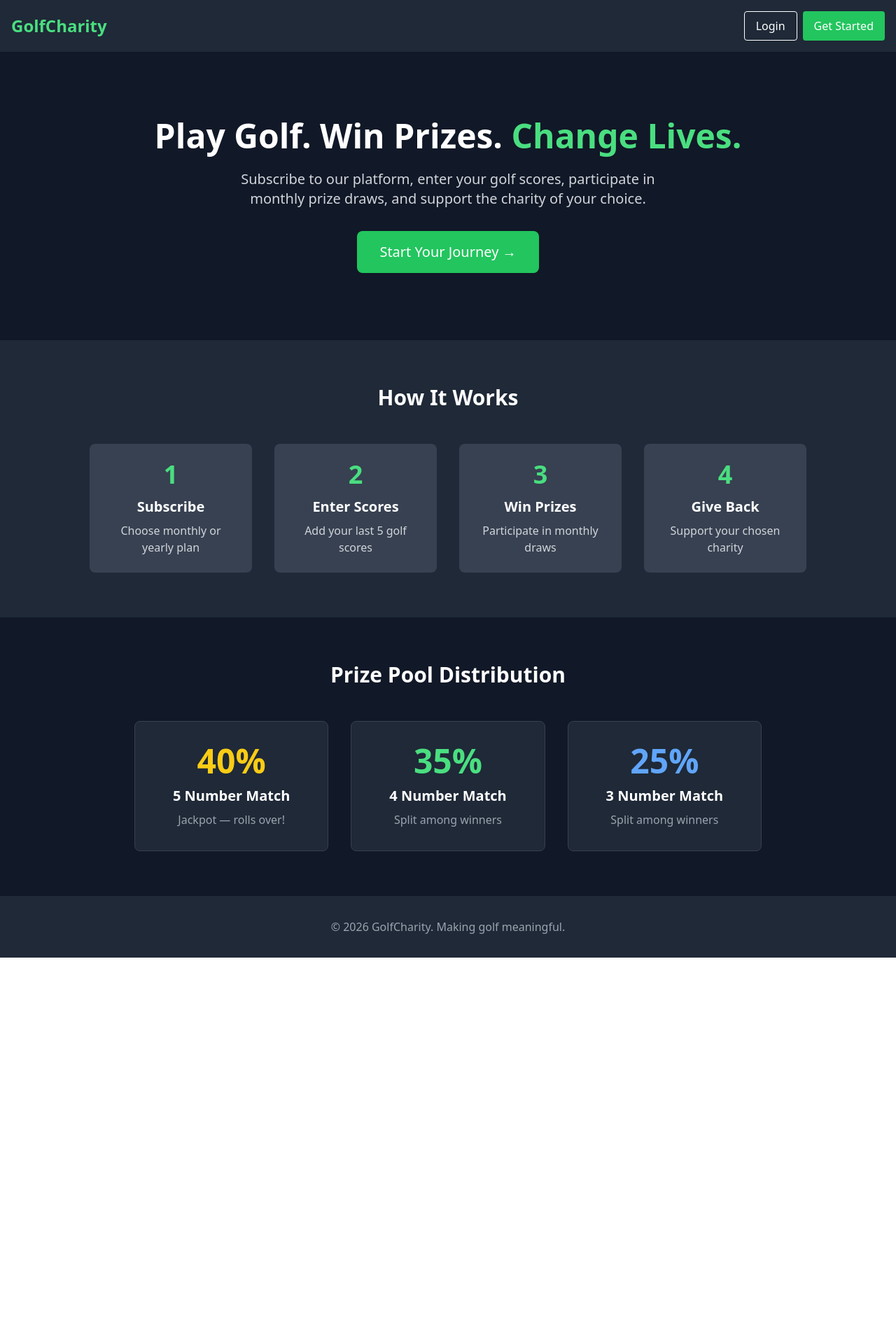
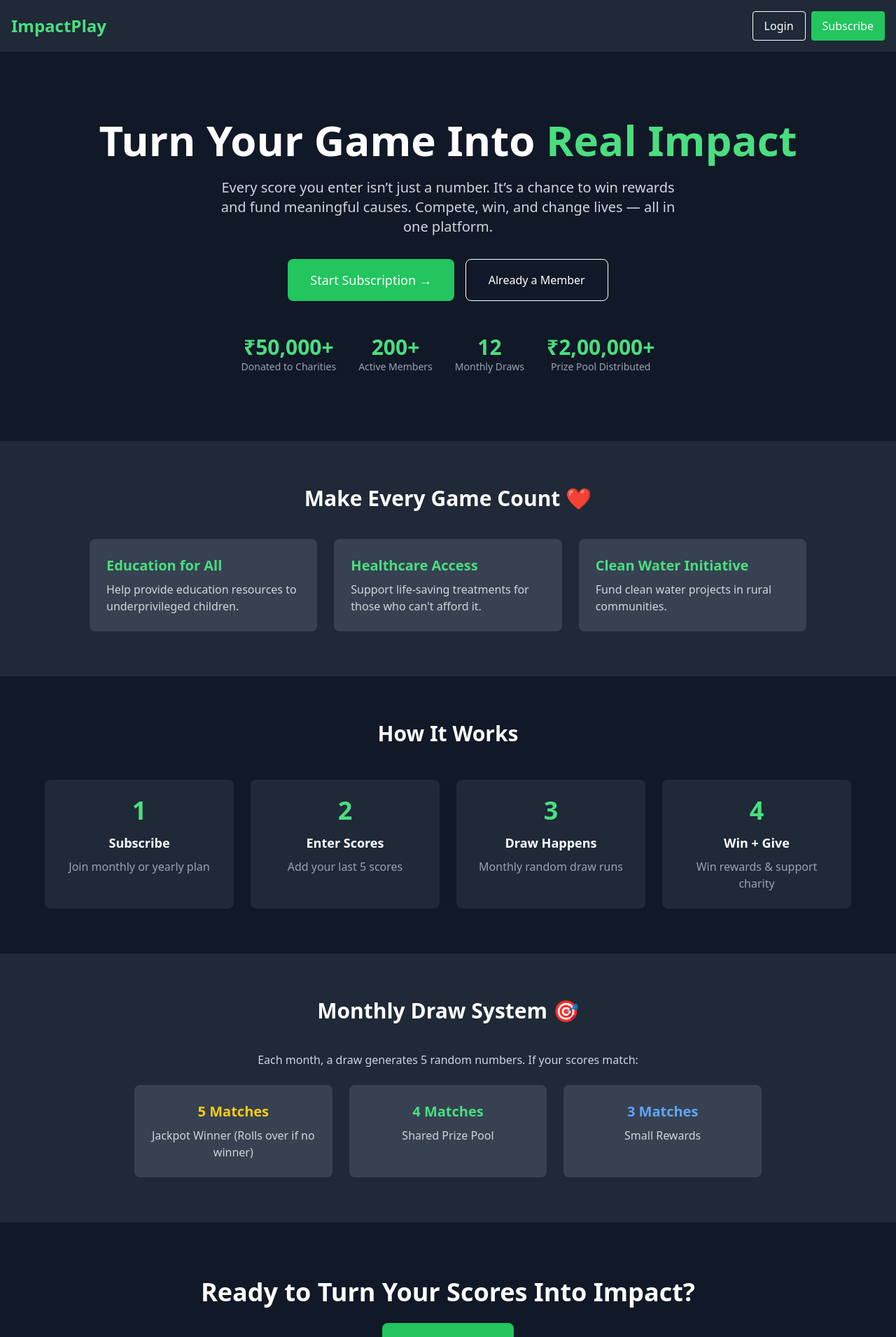
Before and after one commit to Sakshiingle/golf-charity-platform, a React (Create React App) app: page / in a window 1280 px wide. Shown: the top 1910 px of the page at 70% size. Before the commit the page ends 1368 px from the top, so only its background shows below. Built offline with nearby package versions, Linux system fonts and the light colour scheme; no server answers.

Commit message:
Fix signup crash, add route protection and landing page trust stats

```diff
--- a/src/pages/Dashboard.js
+++ b/src/pages/Dashboard.js
@@ -51,10 +51,17 @@ function Dashboard() {
   };
 
   const handleAddScore = async () => {
+    // 🔥 SUBSCRIPTION VALIDATION (ADDED)
+    if (profile?.subscription_status !== 'active') {
+      setMessage('Please subscribe before adding scores');
+      return;
+    }
+
     if (!newScore || !newDate) {
       setMessage('Please enter score and date');
       return;
     }
+
     if (newScore < 1 || newScore > 45) {
       setMessage('Score must be between 1 and 45');
       return;
@@ -82,6 +89,7 @@ function Dashboard() {
       setMessage('Error adding score');
       return;
     }
+
     setMessage('Score added successfully!');
     setNewScore('');
     setNewDate('');
@@ -242,11 +250,16 @@ function Dashboard() {
                   className="px-4 py-2 bg-gray-700 rounded text-white focus:outline-none focus:ring-2 focus:ring-green-500"
                 />
                 <button
-                  onClick={handleAddScore}
-                  className="px-6 py-2 bg-green-500 rounded hover:bg-green-600 font-bold"
-                >
-                  Add Score
-                </button>
+  onClick={handleAddScore}
+  disabled={profile?.subscription_status !== 'active'}
+  className={`px-6 py-2 rounded font-bold ${
+    profile?.subscription_status === 'active'
+      ? 'bg-green-500 hover:bg-green-600'
+      : 'bg-gray-500 cursor-not-allowed'
+  }`}
+>
+  Add Score
+</button>
               </div>
               <p className="text-gray-400 text-sm mt-2">
                 Only last 5 scores are kept. Oldest is removed automatically.
--- a/src/pages/Landing.js
+++ b/src/pages/Landing.js
@@ -5,77 +5,165 @@ function Landing() {
 
   return (
     <div className="min-h-screen bg-gray-900 text-white">
+
       {/* Navbar */}
       <nav className="flex flex-wrap justify-between items-center px-4 py-4 bg-gray-800">
-        <h1 className="text-2xl font-bold text-green-400">GolfCharity</h1>
+        <h1 className="text-2xl font-bold text-green-400">ImpactPlay</h1>
         <div className="flex gap-2 mt-2 md:mt-0">
           <button
             onClick={() => navigate('/login')}
-            className="px-4 py-2 text-white border border-white rounded hover:bg-white hover:text-gray-900">
+            className="px-4 py-2 border border-white rounded hover:bg-white hover:text-gray-900">
             Login
           </button>
           <button
             onClick={() => navigate('/signup')}
-            className="px-4 py-2 bg-green-500 text-white rounded hover:bg-green-600">
-            Get Started
+            className="px-4 py-2 bg-green-500 rounded hover:bg-green-600">
+            Subscribe
           </button>
         </div>
       </nav>
 
       {/* Hero Section */}
-      <div className="flex flex-col items-center justify-center text-center px-4 py-24">
-        <h2 className="text-5xl font-bold mb-6">Play Golf. Win Prizes. <span className="text-green-400">Change Lives.</span></h2>
-        <p className="text-xl text-gray-300 mb-8 max-w-2xl">
-          Subscribe to our platform, enter your golf scores, participate in monthly prize draws, and support the charity of your choice.
+      <section className="flex flex-col items-center justify-center text-center px-4 py-24">
+        <h2 className="text-4xl md:text-6xl font-bold mb-6 leading-tight">
+          Turn Your Game Into <span className="text-green-400">Real Impact</span>
+        </h2>
+
+        <p className="text-lg md:text-xl text-gray-300 mb-8 max-w-2xl">
+          Every score you enter isn’t just a number. It’s a chance to win rewards
+          and fund meaningful causes. Compete, win, and change lives — all in one platform.
         </p>
-        <button
-          onClick={() => navigate('/signup')}
-          className="px-8 py-4 bg-green-500 text-white text-xl rounded-lg hover:bg-green-600 transition">
-          Start Your Journey →
-        </button>
-      </div>
 
-      {/* How It Works */}
-      <div className="bg-gray-800 py-16 px-8">
-        <h3 className="text-3xl font-bold text-center mb-12">How It Works</h3>
-        <div className="grid grid-cols-1 md:grid-cols-4 gap-8 max-w-5xl mx-auto">
+        <div className="flex flex-col sm:flex-row gap-4">
+  <button
+    onClick={() => navigate('/signup')}
+    className="px-8 py-4 bg-green-500 text-lg rounded-lg hover:bg-green-600 transition">
+    Start Subscription →
+  </button>
+  <button
+    onClick={() => navigate('/login')}
+    className="px-8 py-4 border border-white rounded-lg hover:bg-white hover:text-gray-900">
+    Already a Member
+  </button>
+</div>
+
+{/* Trust Stats */}
+<div className="flex flex-wrap justify-center gap-8 mt-12">
+  {[
+    { value: '₹50,000+', label: 'Donated to Charities' },
+    { value: '200+', label: 'Active Members' },
+    { value: '12', label: 'Monthly Draws' },
+    { value: '₹2,00,000+', label: 'Prize Pool Distributed' },
+  ].map((stat) => (
+    <div key={stat.label} className="text-center">
+      <p className="text-3xl font-bold text-green-400">{stat.value}</p>
+      <p className="text-gray-400 text-sm">{stat.label}</p>
+    </div>
+  ))}
+</div>
+      </section>
+
+      {/* Charity Spotlight */}
+      <section className="bg-gray-800 py-16 px-6">
+        <h3 className="text-3xl font-bold text-center mb-10">
+          Make Every Game Count ❤️
+        </h3>
+
+        <div className="max-w-5xl mx-auto grid md:grid-cols-3 gap-6">
           {[
-            { step: '1', title: 'Subscribe', desc: 'Choose monthly or yearly plan' },
-            { step: '2', title: 'Enter Scores', desc: 'Add your last 5 golf scores' },
-            { step: '3', title: 'Win Prizes', desc: 'Participate in monthly draws' },
-            { step: '4', title: 'Give Back', desc: 'Support your chosen charity' },
-          ].map((item) => (
-            <div key={item.step} className="text-center p-6 bg-gray-700 rounded-lg">
-              <div className="text-4xl font-bold text-green-400 mb-3">{item.step}</div>
-              <h4 className="text-xl font-bold mb-2">{item.title}</h4>
-              <p className="text-gray-300">{item.desc}</p>
+            {
+              title: "Education for All",
+              desc: "Help provide education resources to underprivileged children."
+            },
+            {
+              title: "Healthcare Access",
+              desc: "Support life-saving treatments for those who can't afford it."
+            },
+            {
+              title: "Clean Water Initiative",
+              desc: "Fund clean water projects in rural communities."
+            }
+          ].map((charity, i) => (
+            <div key={i} className="p-6 bg-gray-700 rounded-lg hover:scale-105 transition">
+              <h4 className="text-xl font-bold mb-2 text-green-400">{charity.title}</h4>
+              <p className="text-gray-300">{charity.desc}</p>
             </div>
           ))}
         </div>
-      </div>
+      </section>
 
-      {/* Prize Pool Section */}
-      <div className="py-16 px-8">
-        <h3 className="text-3xl font-bold text-center mb-12">Prize Pool Distribution</h3>
-        <div className="grid grid-cols-1 md:grid-cols-3 gap-8 max-w-4xl mx-auto">
+      {/* How It Works */}
+      <section className="py-16 px-6">
+        <h3 className="text-3xl font-bold text-center mb-12">
+          How It Works
+        </h3>
+
+        <div className="grid grid-cols-1 md:grid-cols-4 gap-6 max-w-6xl mx-auto">
           {[
-            { match: '5 Number Match', pool: '40%', color: 'text-yellow-400', note: 'Jackpot — rolls over!' },
-            { match: '4 Number Match', pool: '35%', color: 'text-green-400', note: 'Split among winners' },
-            { match: '3 Number Match', pool: '25%', color: 'text-blue-400', note: 'Split among winners' },
+            { step: "1", title: "Subscribe", desc: "Join monthly or yearly plan" },
+            { step: "2", title: "Enter Scores", desc: "Add your last 5 scores" },
+            { step: "3", title: "Draw Happens", desc: "Monthly random draw runs" },
+            { step: "4", title: "Win + Give", desc: "Win rewards & support charity" },
           ].map((item) => (
-            <div key={item.match} className="text-center p-8 bg-gray-800 rounded-lg border border-gray-700">
-              <div className={`text-5xl font-bold mb-3 ${item.color}`}>{item.pool}</div>
-              <h4 className="text-xl font-bold mb-2">{item.match}</h4>
-              <p className="text-gray-400">{item.note}</p>
+            <div key={item.step} className="p-6 bg-gray-800 rounded-lg text-center">
+              <div className="text-4xl font-bold text-green-400 mb-3">
+                {item.step}
+              </div>
+              <h4 className="text-lg font-semibold mb-2">{item.title}</h4>
+              <p className="text-gray-400">{item.desc}</p>
             </div>
           ))}
         </div>
-      </div>
+      </section>
+
+      {/* Draw Explanation */}
+      <section className="bg-gray-800 py-16 px-6">
+        <h3 className="text-3xl font-bold text-center mb-10">
+          Monthly Draw System 🎯
+        </h3>
+
+        <div className="max-w-4xl mx-auto text-center text-gray-300">
+          <p className="mb-6">
+            Each month, a draw generates 5 random numbers. If your scores match:
+          </p>
+
+          <div className="grid md:grid-cols-3 gap-6">
+            <div className="p-6 bg-gray-700 rounded-lg">
+              <h4 className="text-yellow-400 text-xl font-bold mb-2">5 Matches</h4>
+              <p>Jackpot Winner (Rolls over if no winner)</p>
+            </div>
+
+            <div className="p-6 bg-gray-700 rounded-lg">
+              <h4 className="text-green-400 text-xl font-bold mb-2">4 Matches</h4>
+              <p>Shared Prize Pool</p>
+            </div>
+
+            <div className="p-6 bg-gray-700 rounded-lg">
+              <h4 className="text-blue-400 text-xl font-bold mb-2">3 Matches</h4>
+              <p>Small Rewards</p>
+            </div>
+          </div>
+        </div>
+      </section>
+
+      {/* Final CTA */}
+      <section className="py-20 text-center px-6">
+        <h3 className="text-3xl md:text-4xl font-bold mb-6">
+          Ready to Turn Your Scores Into Impact?
+        </h3>
+
+        <button
+          onClick={() => navigate('/signup')}
+          className="px-10 py-4 bg-green-500 text-xl rounded-lg hover:bg-green-600 transition">
+          Join Now →
+        </button>
+      </section>
 
       {/* Footer */}
-      <footer className="bg-gray-800 text-center py-8 text-gray-400">
-        <p>© 2026 GolfCharity. Making golf meaningful.</p>
+      <footer className="bg-gray-800 text-center py-6 text-gray-400">
+        <p>© 2026 ImpactPlay. Play with purpose.</p>
       </footer>
+
     </div>
   );
 }
--- a/src/pages/Signup.js
+++ b/src/pages/Signup.js
@@ -25,8 +25,8 @@ function Signup() {
       password: formData.password,
     });
 
-    if (error) {
-      setError(error.message);
+    if (error || !data?.user) {
+      setError(error?.message || 'Signup failed. Please try again.');
       setLoading(false);
       return;
     }
```
Also changed, not shown: src/App.js (+33 -4 lines), src/pages/Admin.js (+64 -20 lines).
